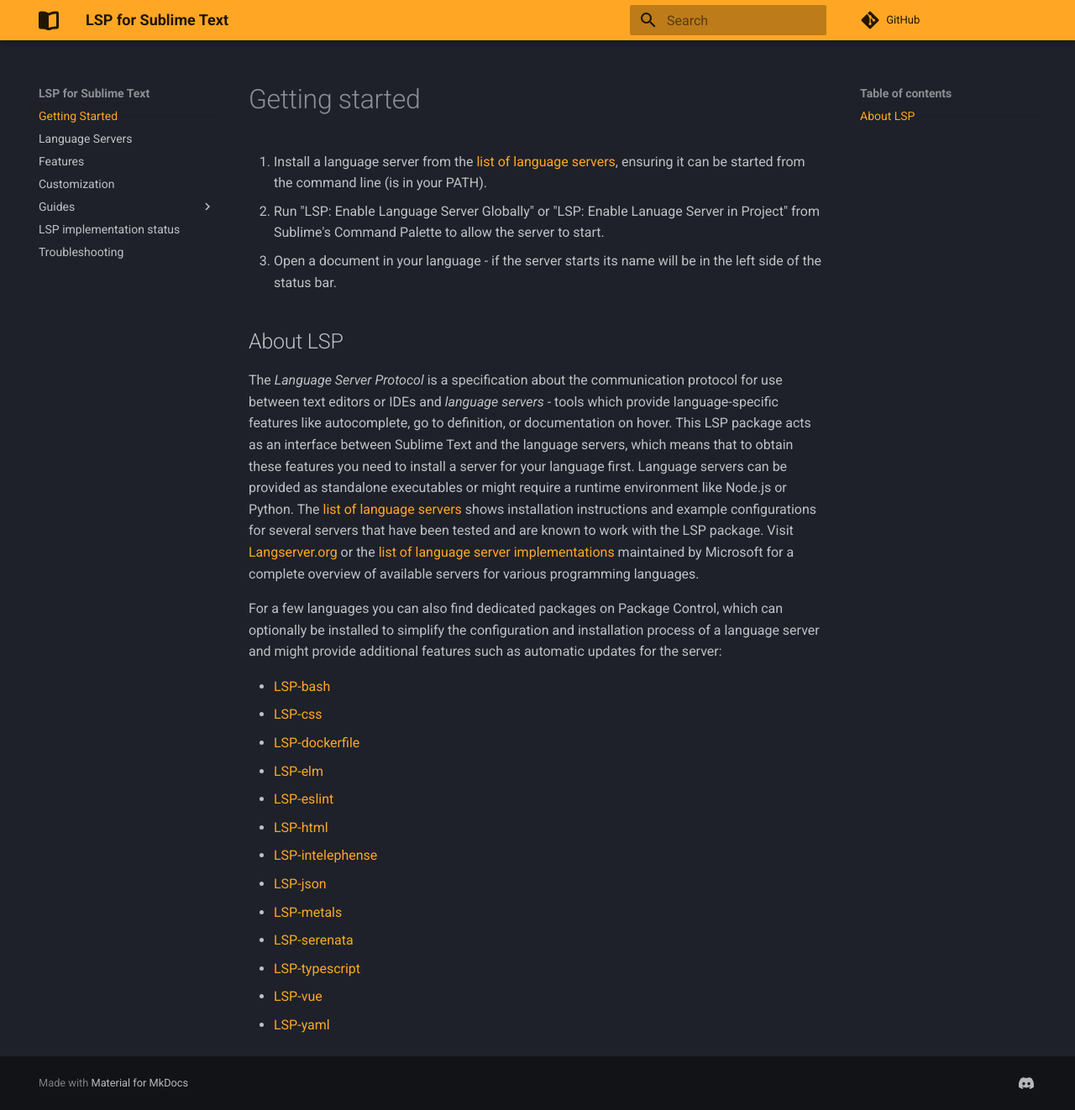
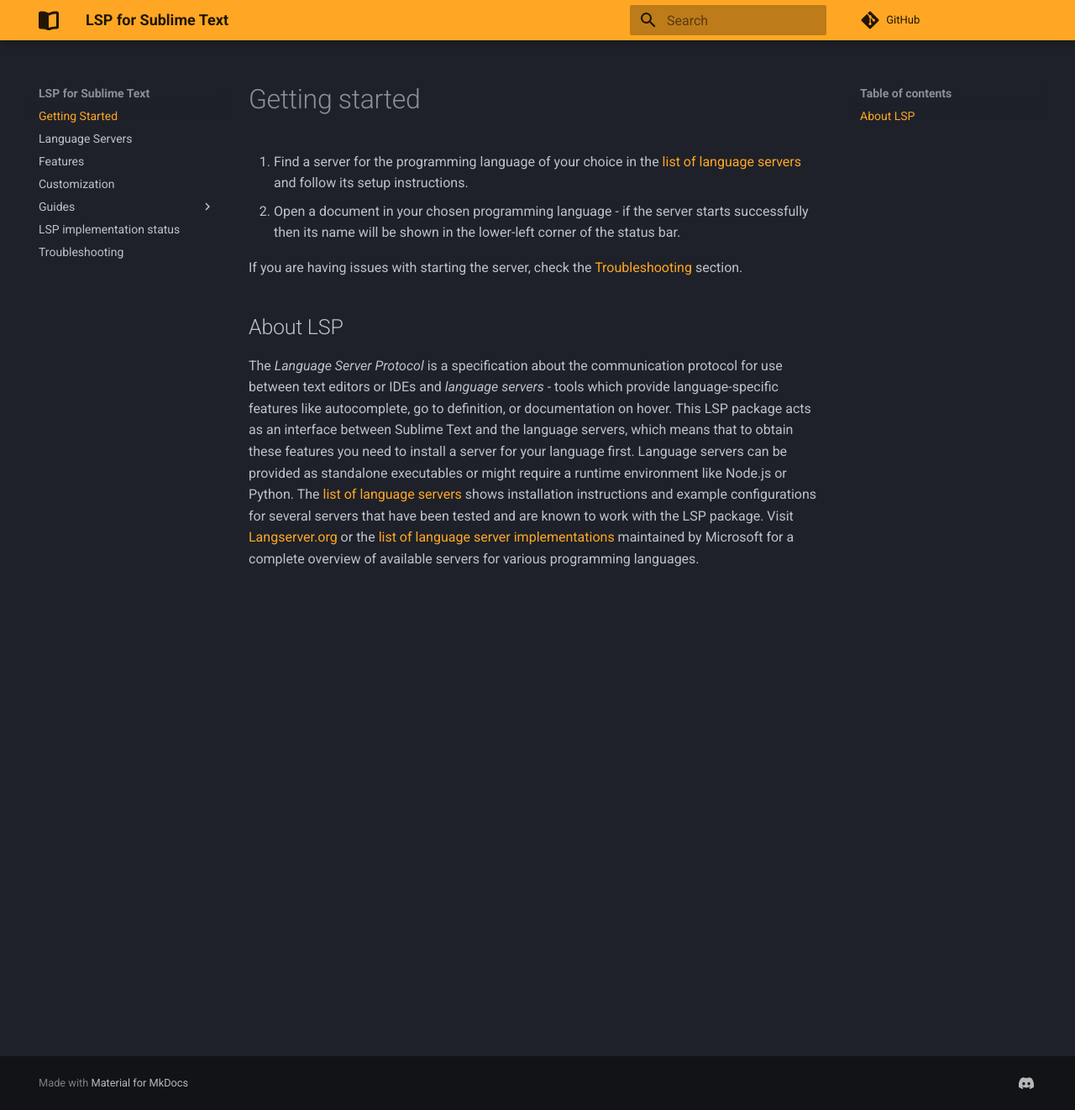
Before and after one commit to sublimelsp/LSP, an MkDocs documentation site: the page built from docs/src/index.md, in a window 1280 px wide and 1322 px high. Shown: the whole window at 84% size. Built offline with MkDocs 1.6.1 and Material for MkDocs 9.7.7, drawn with Linux system fonts in a browser that asks for light colours; comment, search, counter and statistics services are not loaded.

Commit message:
docs: improve getting-started instructions
- Remove mention of "LSP: Enable Language Server Globally" all setup
instructions enable them globally already and it doesn't apply to
LSP-* packages either.
- Don't mention the "PATH" as it doesn't apply to LSP-* packages.
Instead add a generic sentence linking to troubleshooting section.
- Remove links to LSP-* packages since it's redundant given that the
list of language servers already includes them and categorized by
programming language.

```diff
--- a/docs/src/index.md
+++ b/docs/src/index.md
@@ -1,8 +1,9 @@
 # Getting started
 
-1. Install a language server from the [list of language servers](language_servers.md), ensuring it can be started from the command line (is in your PATH).
-2. Run "LSP: Enable Language Server Globally" or "LSP: Enable Lanuage Server in Project" from Sublime's Command Palette to allow the server to start.
-3. Open a document in your language - if the server starts its name will be in the left side of the status bar.
+1. Find a server for the programming language of your choice in the [list of language servers](language_servers.md) and follow its setup instructions.
+2. Open a document in your chosen programming language - if the server starts successfully then its name will be shown in the lower-left corner of the status bar.
+
+If you are having issues with starting the server, check the [Troubleshooting](troubleshooting.md) section.
 
 
 ## About LSP
@@ -12,19 +13,3 @@
 Language servers can be provided as standalone executables or might require a runtime environment like Node.js or Python.
 The [list of language servers](language_servers.md) shows installation instructions and example configurations for several servers that have been tested and are known to work with the LSP package.
 Visit [Langserver.org](https://langserver.org/) or the [list of language server implementations](https://microsoft.github.io/language-server-protocol/implementors/servers/) maintained by Microsoft for a complete overview of available servers for various programming languages.
-
-For a few languages you can also find dedicated packages on Package Control, which can optionally be installed to simplify the configuration and installation process of a language server and might provide additional features such as automatic updates for the server:
-
-* [LSP-bash](https://packagecontrol.io/packages/LSP-bash)
-* [LSP-css](https://packagecontrol.io/packages/LSP-css)
-* [LSP-dockerfile](https://packagecontrol.io/packages/LSP-dockerfile)
-* [LSP-elm](https://packagecontrol.io/packages/LSP-elm)
-* [LSP-eslint](https://packagecontrol.io/packages/LSP-eslint)
-* [LSP-html](https://packagecontrol.io/packages/LSP-html)
-* [LSP-intelephense](https://packagecontrol.io/packages/LSP-intelephense)
-* [LSP-json](https://packagecontrol.io/packages/LSP-json)
-* [LSP-metals](https://packagecontrol.io/packages/LSP-metals)
-* [LSP-serenata](https://packagecontrol.io/packages/LSP-serenata)
-* [LSP-typescript](https://packagecontrol.io/packages/LSP-typescript)
-* [LSP-vue](https://packagecontrol.io/packages/LSP-vue)
-* [LSP-yaml](https://packagecontrol.io/packages/LSP-yaml)
```
